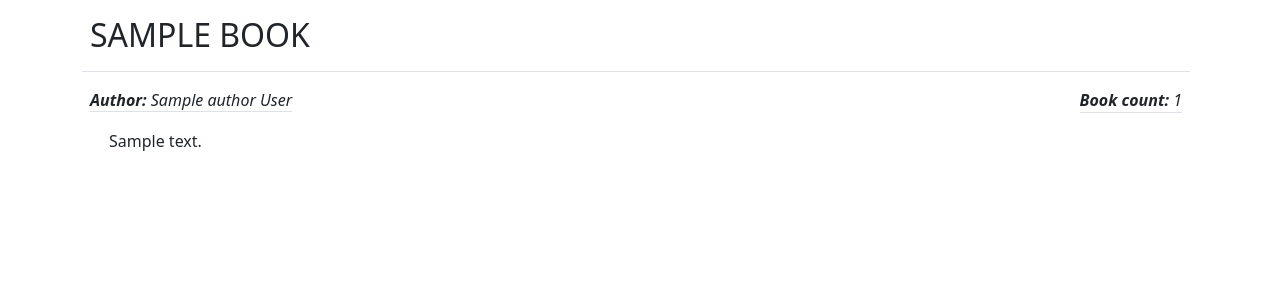
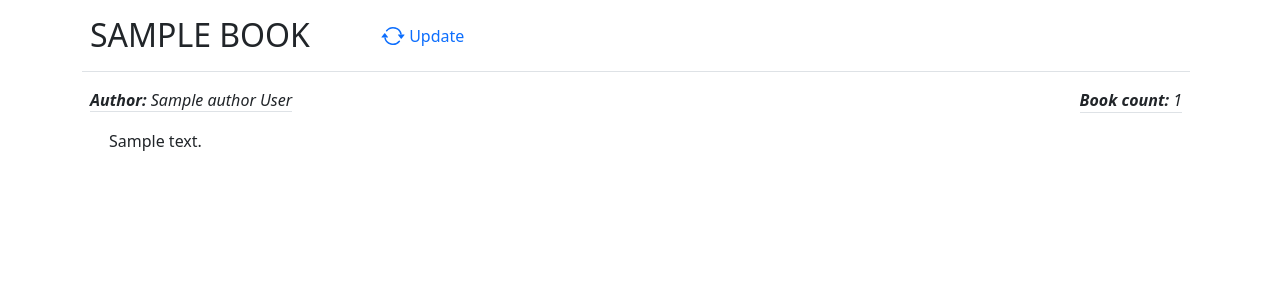
Before and after one commit to Misha86/sprint14-om7-s16-team1-1, a Django app: page /book/1/ in a window 1280 px wide. Shown: the part 80-380 px from the top of the page. Run offline with Django 3.2, Linux system fonts and the light colour scheme; tables that the repository leaves empty hold one stand-in row (values such as "Sample post"); some libraries are stand-ins or nearby versions.

Commit message:
added book-update

```diff
--- a/book/templates/book/book.html
+++ b/book/templates/book/book.html
@@ -7,6 +7,14 @@
 <div class="row g-2 border-bottom">
     <div class="col-md-3 col-lg-3">
         <h2 class="pb-2">{{book.name|upper}}</h2>
+    </div>
+    <div class="col-md-2 col-lg-2">
+        <a id="showModel" href="{% url 'book-update' book.id %}" class="nav-link">
+            <svg class="bi mx-auto mb-1 align-middle" width="24" height="24">
+                <use xlink:href="#updateitem"/>
+            </svg>
+            Update
+        </a>
     </div>
 </div>
 <div class="row g-2">
--- a/book/urls.py
+++ b/book/urls.py
@@ -7,4 +7,5 @@ urlpatterns = [
     path('list/unordered/', views.unordered_books, name='unordered-books'),
     path('<int:id>/', views.book, name='book'),
     path('add/', views.book_form, name='book-add'),
+    path('<int:id>/update/', views.book_form, name='book-update'),
 ]
```
